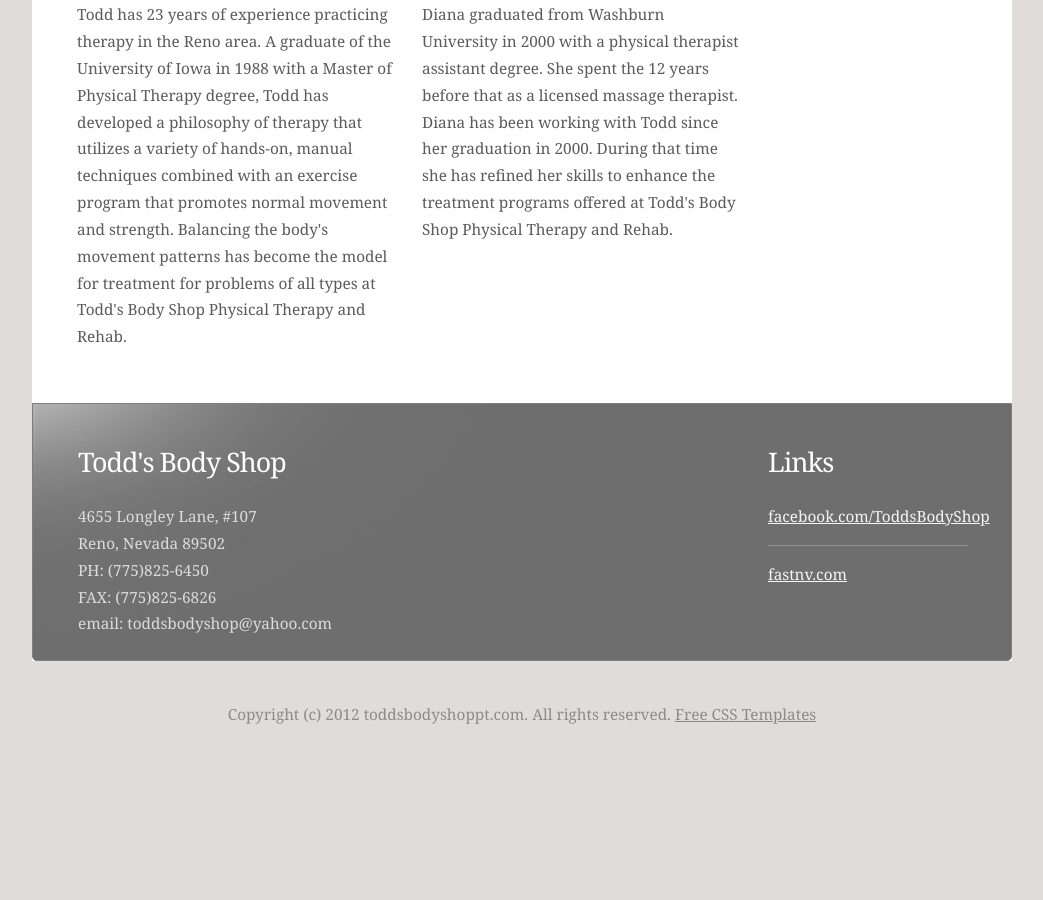
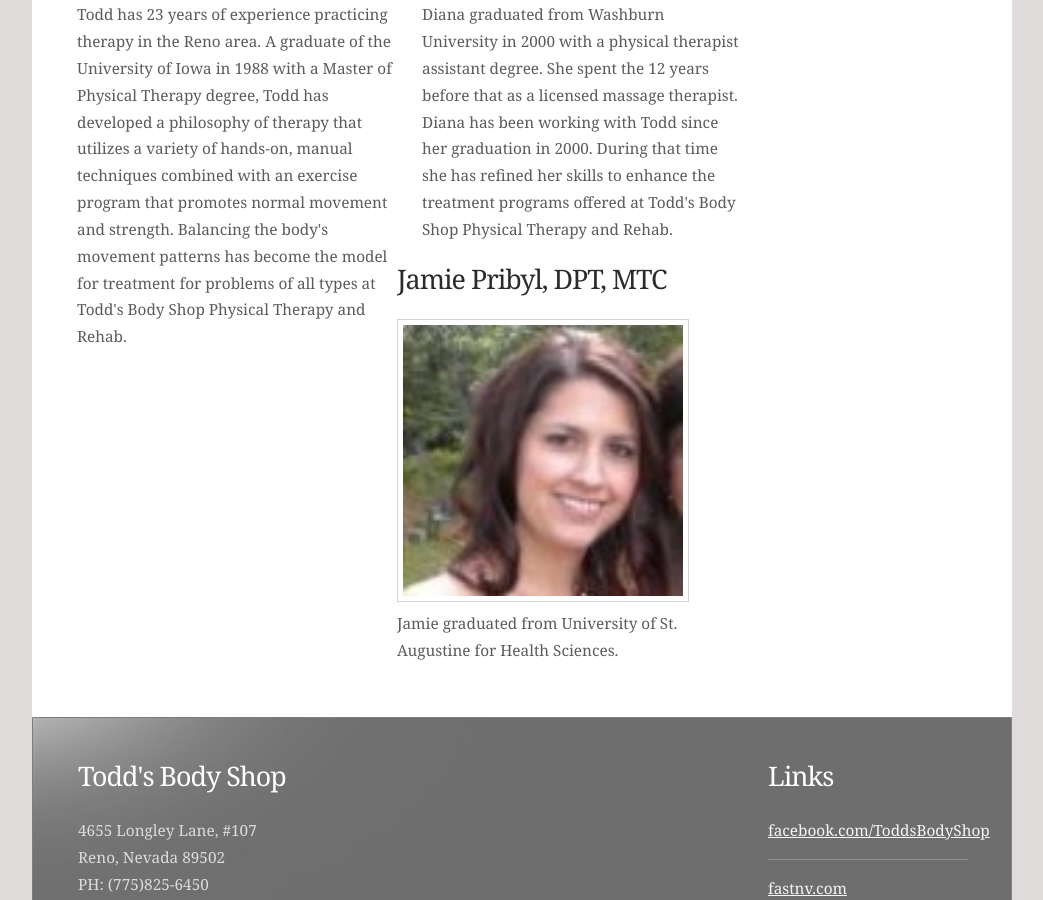
Before and after one commit to toddsbodyshop/toddsbodyshop, a Jekyll site: the page built from about.html, in a window 1280 px wide and 900 px high, scrolled down 663 px. Shown: the whole window, without its empty margins (118-1161 px from the left). Built offline with Jekyll 4.4.1, drawn with Linux system fonts in a browser that asks for light colours; before the commit the page ends 1511 px from its top, so only the background shows below that.

Commit message:
Add Jamie to About page

```diff
--- a/about.html
+++ b/about.html
@@ -29,3 +29,12 @@
 offered at Todd's Body Shop Physical Therapy and Rehab.
 </p>
 </div>
+
+<div class="box" id="content-box3">
+<h3>Jamie Pribyl, DPT, MTC</h3>
+<p>
+<img class="pic" src="{{ site.IMAGES }}/jamie-pribyl-dpt-mtc.jpg" width="280" height="271" alt="" />
+<br/>
+Jamie graduated from University of St. Augustine for Health Sciences.
+</p>
+</div>
```
